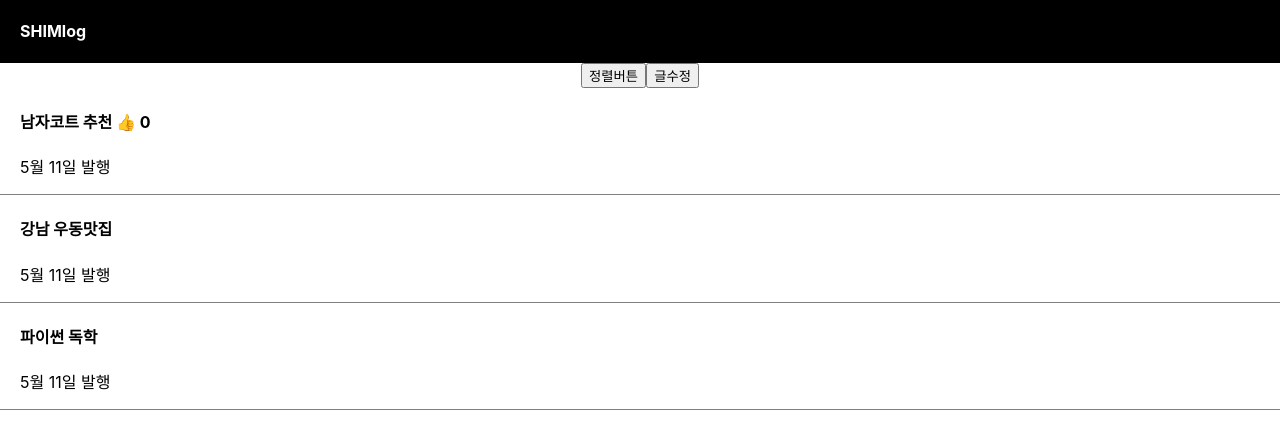
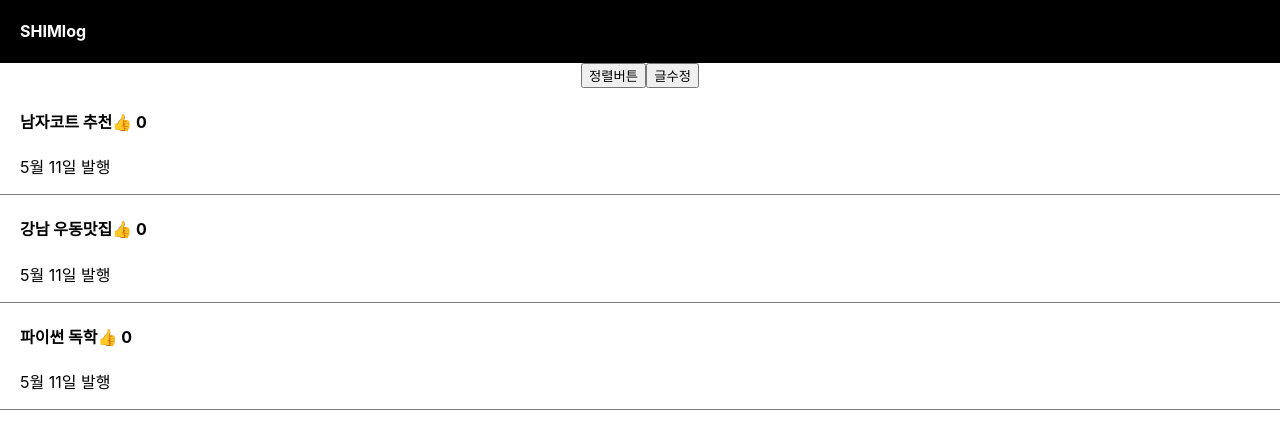
Before and after one commit to Shim-sim/react-app, a React (Create React App) app in the folder blog/: page / in a window 1280 px wide. Shown: the top 428 px of the page. Built offline with nearby package versions, Linux system fonts and the light colour scheme.

Commit message:
2022-05-20 props 공부

```diff
--- a/blog/src/App.js
+++ b/blog/src/App.js
@@ -4,23 +4,14 @@ import logo from './logo.svg';
 import './App.css';
 import { useState } from 'react';
 
-function Modal() {
-	return (
-	<div className="modal">
-				<h4>제목</h4>
-				<p>날짜</p>
-				<p>상세내용</p>
-			</div>)
-}
-
-
 function App() {
 
 	let post = '첫번째 리액트 변수선언';
 	let [글제목, 글변경] = useState(['남자코트 추천','강남 우동맛집', '파이썬 독학']);
-	let [따봉, 따봉변경] = useState(0);
+	let [따봉, 따봉변경] = useState([0,0,0]);
 	let [modal, setModal] = useState(false);
-	// 커밋 테스트
+
+
 
   return (
     <div className="App">
@@ -42,28 +33,46 @@ function App() {
 				}}>글수정</button>
 
 
-		<div className='list'>
-			<h4>{ 글제목[0] } <span onClick={()=>{ 따봉변경(따봉+1) }}>👍</span> {따봉} </h4>
-			<p>5월 11일 발행
-			</p>
-		</div>
-		<div className='list'>
-			<h4>{ 글제목[1] }</h4>
-			<p>5월 11일 발행</p>
-		</div>
-		<div className='list'>
-			<h4 onClick={()=> { setModal(!modal) }}>{ 글제목[2] }</h4>
-			<p>5월 11일 발행</p>
-		</div>
+			{
+			글제목.map(function(a, i){
+				return (
+				<div className='list'>
+					<h4 onClick={()=>{setModal(true)}}>
+						{ 글제목[i] }
+						<span onClick={()=>{
+							let copy = [...따봉]
+							copy[i] = copy[i] + 1
+							따봉변경(copy)
+					}}>👍</span> {따봉[i]}
+				</h4>
+					<p>5월 11일 발행</p>
+				</div>)
+					})
+				}
 
 			{
-				modal == true ? <Modal/> : null
+				modal == true ? <Modal 글변경={글변경} 글제목={글제목}/> : null
 			}
-
 
     </div>
   );
 }
 
+	function Modal(props) {
+	return (
+			<div className="modal">
+				<h4>{props.글제목[0]}</h4>
+				<p>날짜</p>
+				<p>상세내용</p>
+				<button onClick={()=> {
+					let capu = [props.글제목];
+					let copy = capu;
+
+					console.log(copy);
+
+				}}>글수정</button>
+			</div>)
+}
+
 
 export default App;
```
